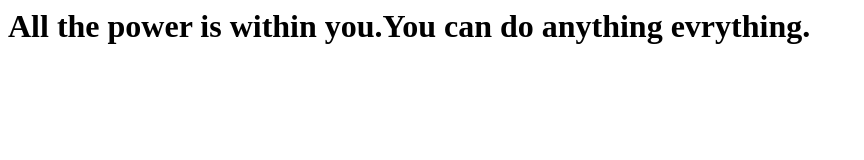
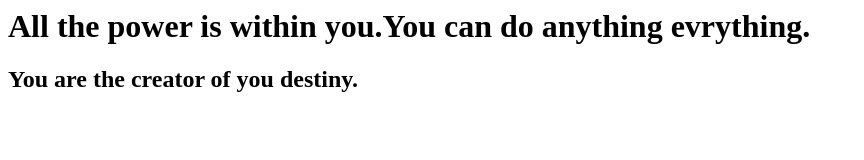
Before and after one commit to N1996-ctrl/firstgitrepo, a plain HTML site: page index.html in a window 1280 px wide. Shown: the whole page, without its empty margins (0-864 px from the left). Drawn offline with Linux system fonts and the light colour scheme.

Commit message:
added destiny

```diff
--- a/index.html
+++ b/index.html
@@ -1,5 +1,6 @@
 <html>
 <body>
 <h1>All the power is within you.You can do anything evrything.</h1>
+<h2>You are the creator of you destiny.</h2>
 </body>
 </html>
```
